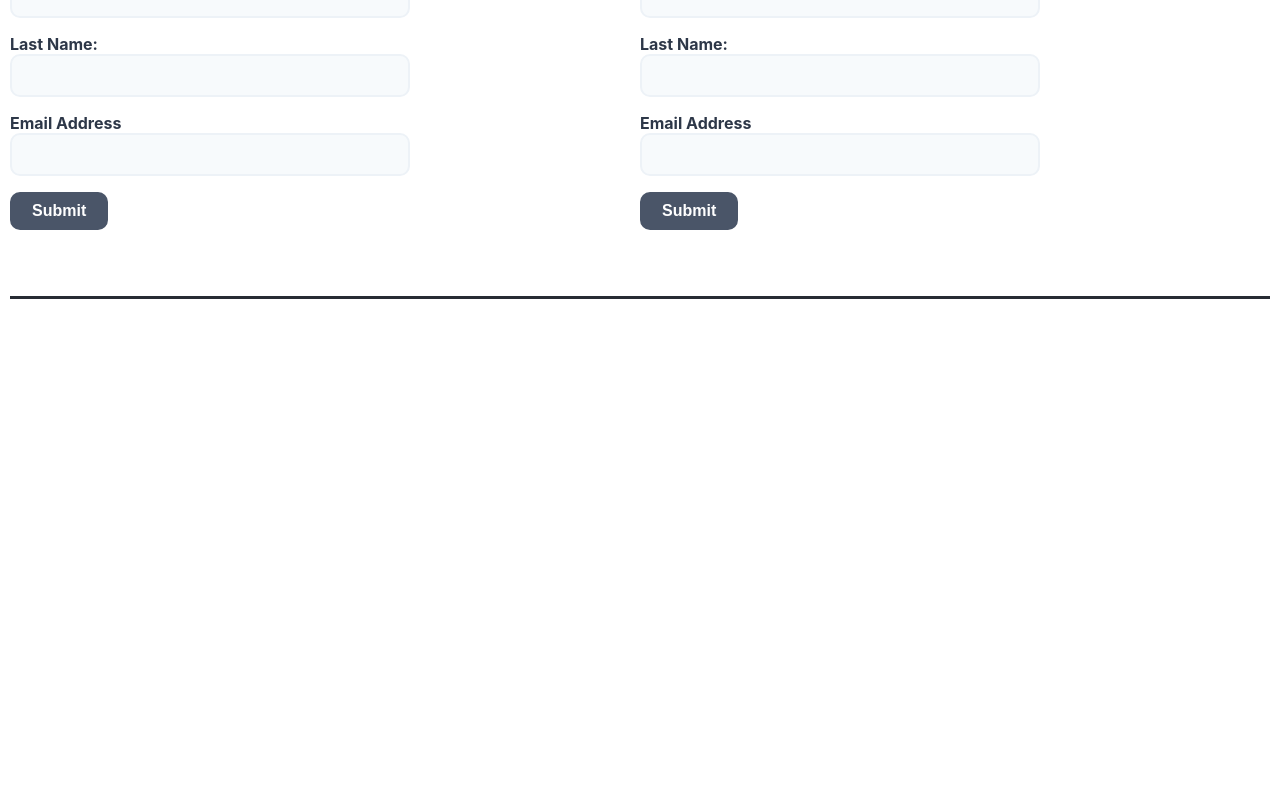
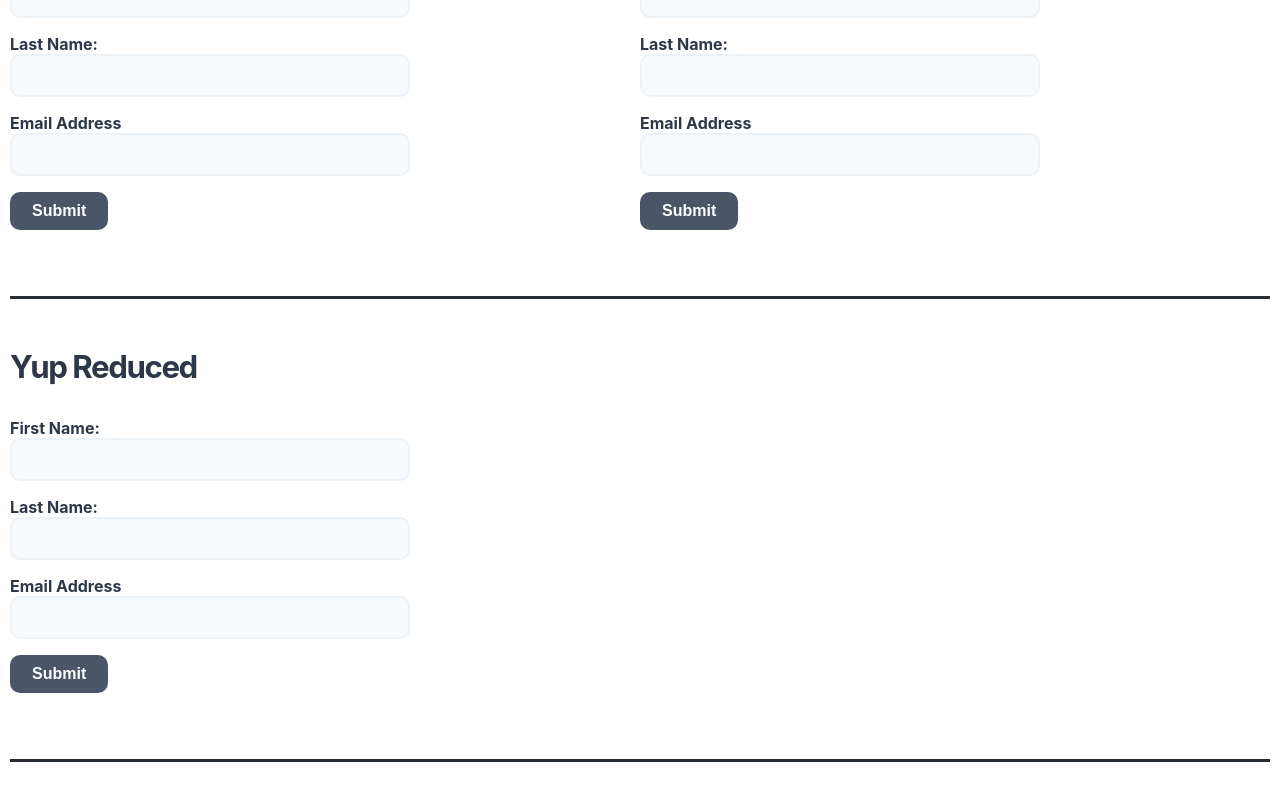
Before and after one commit to oepenut/formik-documentation-tutorial, a React (Create React App) app: page / in a window 1280 px wide. Shown: the part 722-1522 px from the top of the page. Before the commit the page ends 1071 px from the top, so only its background shows below. Built offline with nearby package versions, Linux system fonts and the light colour scheme.

Commit message:
:sparkles: add formyupreduced to app component

```diff
--- a/src/components/app/App.tsx
+++ b/src/components/app/App.tsx
@@ -4,6 +4,7 @@ import Basic from '../basic/Basic';
 import BasicReduced from '../basic/BasicReduced';
 import Form from '../form/Form';
 import FormYup from '../form/FormYup';
+import FormYupReduced from '../form/FormYupReduced';
 import './App.css';
 
 function App() {
@@ -25,6 +26,10 @@ function App() {
           <Form />
           <FormYup />
         </div>
+        <h3>Yup Reduced</h3>
+        <div className="Components">
+          <FormYupReduced />
+        </div>
       </main>
     </div>
   );
```
